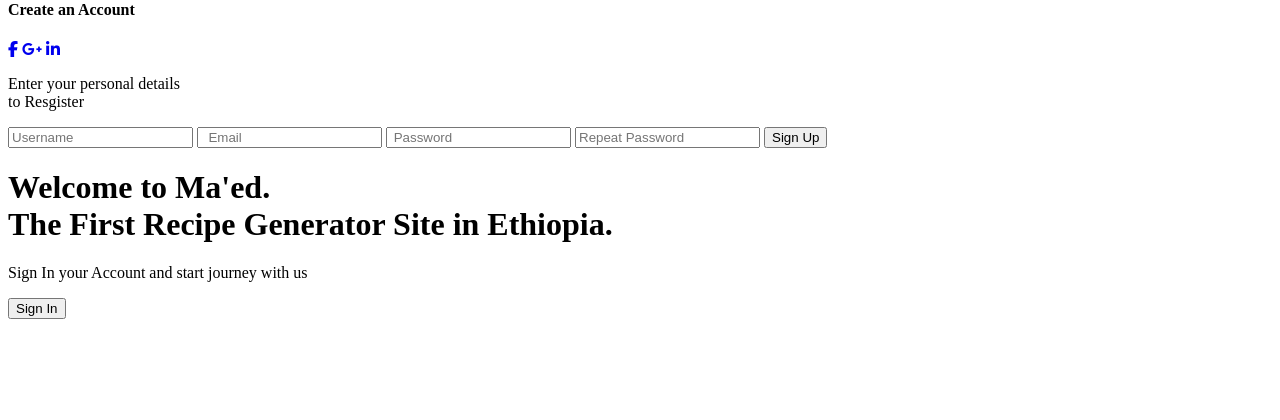
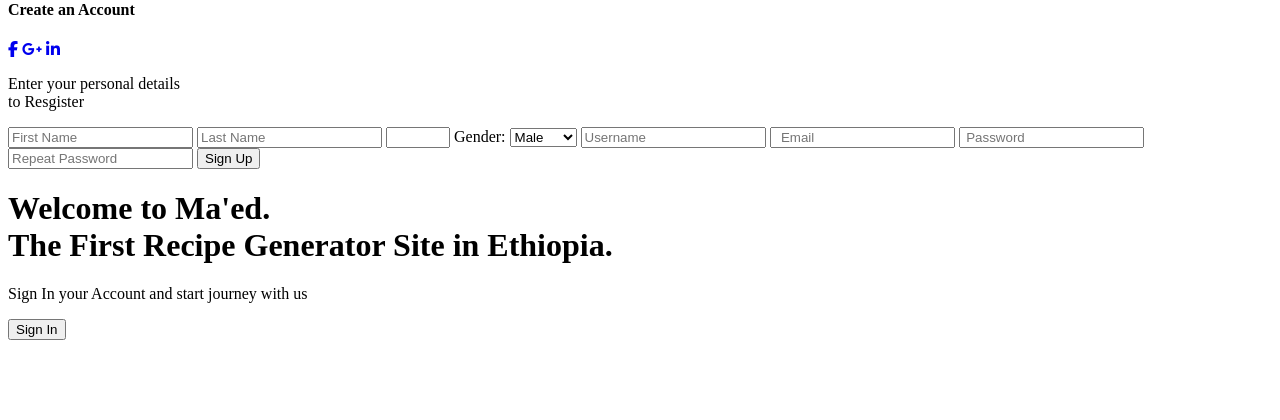
Before and after one commit to Eliyonqwe/Ma-ed-Recipe-Generator, a PHP site: page /signup.php in a window 1280 px wide. Shown: the part 350-770 px from the top of the page. Run offline with PHP 8.4, Linux system fonts and the light colour scheme; some libraries are stand-ins or nearby versions.

Commit message:
Firstname, lastname, gender

```diff
--- a/Ma'ed/HTML/server.php
+++ b/Ma'ed/HTML/server.php
@@ -19,6 +19,10 @@ if (!$db) {
 // REGISTER USER
 if (isset($_POST['reg_user'])) {
   // receive all input values from the form
+  $fname = mysqli_real_escape_string($db, $_POST['fname']);
+  $lname = mysqli_real_escape_string($db, $_POST['lname']);
+  $age = mysqli_real_escape_string($db, $_POST['age']);
+  $gender = mysqli_real_escape_string($db, $_POST['gender']);
   $username = mysqli_real_escape_string($db, $_POST['username']);
   $email = mysqli_real_escape_string($db, $_POST['email']);
   $password_1 = mysqli_real_escape_string($db, $_POST['password_1']);
@@ -26,6 +30,10 @@ if (isset($_POST['reg_user'])) {
 
   // form validation: ensure that the form is correctly filled ...
   // by adding (array_push()) corresponding error unto $errors array
+  if (empty($fname)) { array_push($errors, "First Name is required"); }
+  if (empty($lname)) { array_push($errors, "Last Name is required"); }
+  if (empty($age)) { array_push($errors, "Age is required"); }
+  if ($age>200) { array_push($errors, "Age invalid age input!"); }
   if (empty($username)) { array_push($errors, "Username is required"); }
   if (empty($email)) { array_push($errors, "Email is required"); }
   if (empty($password_1)) { array_push($errors, "Password is required"); }
--- a/Ma'ed/HTML/signup.php
+++ b/Ma'ed/HTML/signup.php
@@ -40,6 +40,14 @@
             Enter your personal details <br />
             to Resgister
           </p>
+          <input required type="text" placeholder="First Name" name="fname" value=""/>
+          <input required  type="text" placeholder="Last Name" name="lname" value=""/>
+          <input required  type="number" id="age" name="age" min="0" max="150" >
+            <label for="gender">Gender:</label>
+            <select id="gender" name="gender">
+                <option value="male">Male</option>
+                <option value="female">Female</option>
+            </select>
 
           <input type="text" placeholder="Username" name="username" value="<?php echo $username; ?>"/>
           <input type="email" placeholder="  Email" name="email" value="<?php echo $email; ?>" />
```
